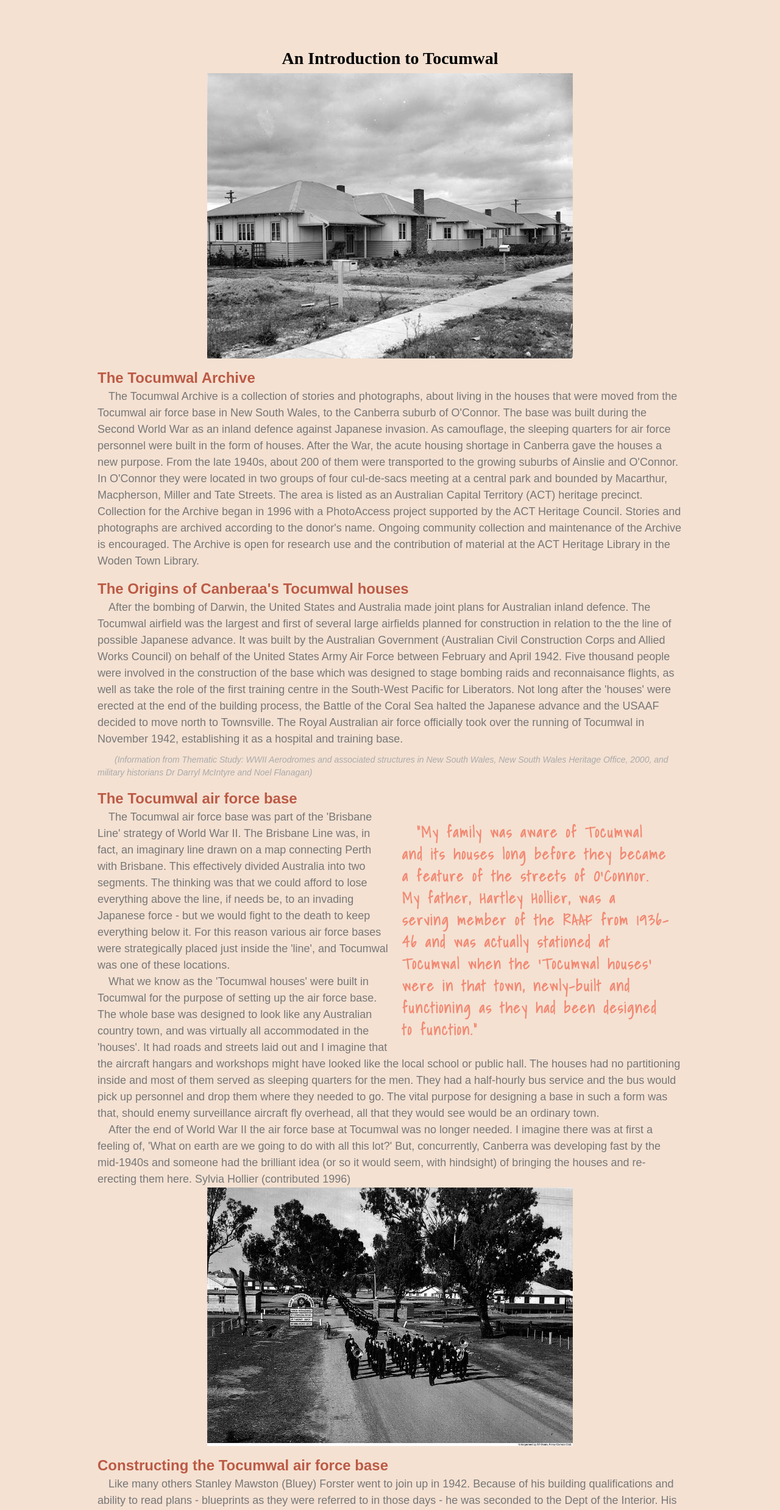
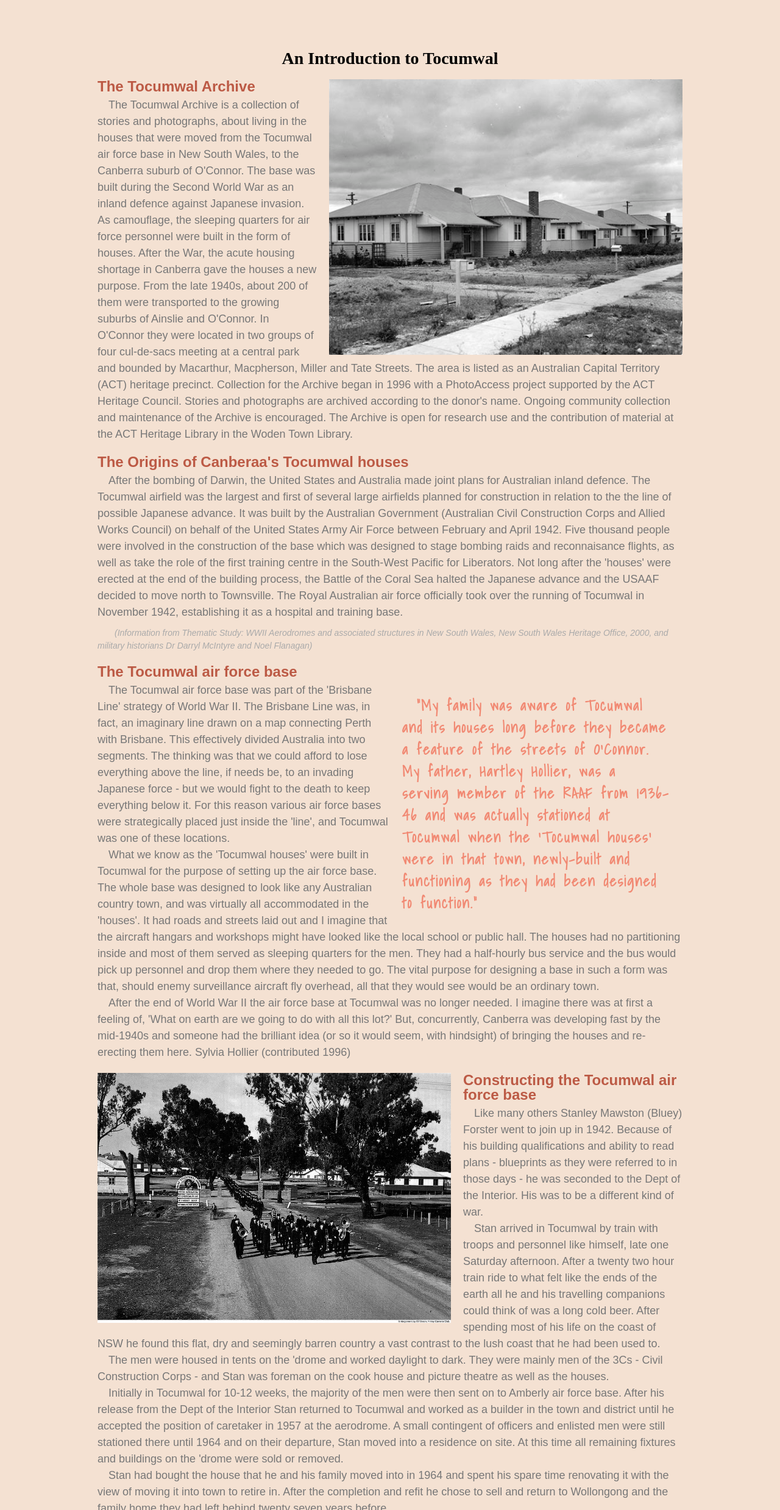
Before and after one commit to u3195855/Assigment-2, a plain HTML site: page Assignment 2/index.html in a window 1280 px wide. Shown: the part 83-2560 px from the top of the page at 61% size. Drawn offline with Linux system fonts and the light colour scheme; a web font is replaced by a local one.

Commit message:
Update style.css

```diff
--- a/Assignment 2/assets/style/style.css
+++ b/Assignment 2/assets/style/style.css
@@ -151,12 +151,12 @@ blockquote{
     color: #fff;
 }
 
-#firstimg{
+#firstStory img{
     float: right;
     padding-left: 20px;
 }
 
-#thirdimg{
+#forthStory img{
     float: left;
     padding-right: 20px;
     padding-top:0px;
```
